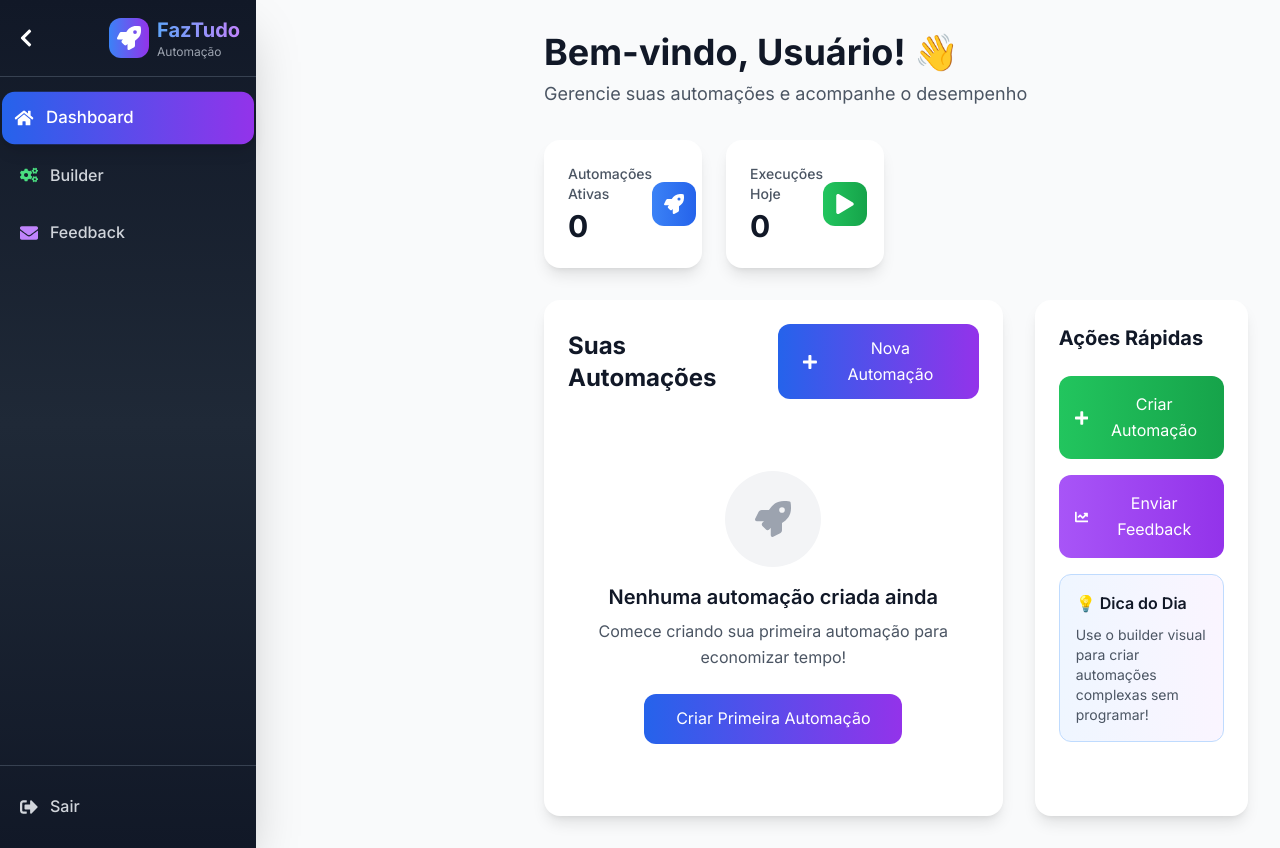
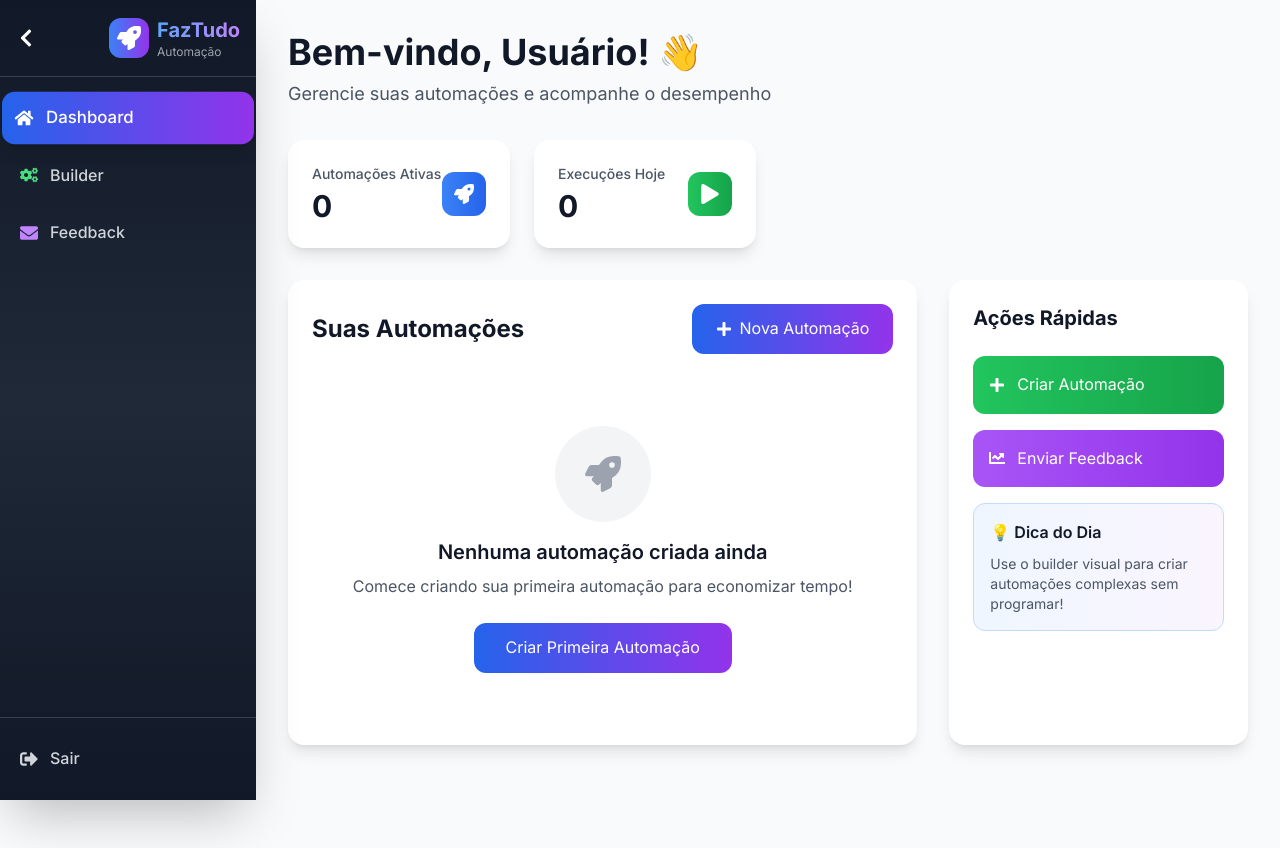
Before and after one commit to mateusrega/FazTudo, a React (Vite) app: page /dashboard in a window 1280 px wide. After the commit the page ends 800 px from the top, so only its background shows below. Built offline with nearby package versions, Linux system fonts and the light colour scheme; no server answers; what blockly would draw is missing.

Commit message:
Tornar sidebar fixa com altura 100vh

```diff
--- a/src/components/Sidebar.jsx
+++ b/src/components/Sidebar.jsx
@@ -36,7 +36,7 @@ export default function Sidebar() {
   }
 
   return (
-    <aside className={`min-h-screen bg-gradient-to-b from-gray-900 via-gray-800 to-gray-900 text-white flex flex-col shadow-2xl transition-all duration-300 ease-in-out
+    <aside className={`fixed left-0 top-0 h-screen bg-gradient-to-b from-gray-900 via-gray-800 to-gray-900 text-white flex flex-col shadow-2xl transition-all duration-300 ease-in-out z-50
       ${sidebarAberta ? "w-64" : "w-16"}`}>
 
       {/* Botão de toggle */}
--- a/src/pages/AdminFeedbacks.jsx
+++ b/src/pages/AdminFeedbacks.jsx
@@ -1,5 +1,6 @@
 // src/pages/AdminFeedbacks.jsx
 import React, { useEffect, useState, useContext } from "react";
+import Sidebar from "../components/Sidebar";
 import { db } from "../services/firebase";
 import {
   collection,
@@ -46,7 +47,9 @@ const AdminFeedbacks = () => {
   }, [user]);
 
   return (
-    <div className="max-w-4xl mx-auto p-6">
+    <div className="min-h-screen bg-gray-50">
+      <Sidebar />
+      <div className="ml-64 p-6 max-w-4xl">
       <h1 className="text-3xl font-bold mb-2">📋 Feedbacks Recebidos</h1>
       <p className="text-gray-600 mb-6">
         👥 Total de usuários registrados: <strong>{userCount}</strong>
@@ -71,6 +74,7 @@ const AdminFeedbacks = () => {
           ))}
         </ul>
       )}
+      </div>
     </div>
   );
 };
--- a/src/pages/Builder.jsx
+++ b/src/pages/Builder.jsx
@@ -5,7 +5,7 @@ import { FaLightbulb, FaRocket } from "react-icons/fa";
 
 export default function Builder() {
   return (
-    <div className="flex min-h-screen bg-gray-50">
+    <div className="min-h-screen bg-gray-50">
       <Sidebar />
       <div className="flex-1 ml-64 p-8">
         {/* Header */}
--- a/src/pages/Dashboard.jsx
+++ b/src/pages/Dashboard.jsx
@@ -14,9 +14,9 @@ const Dashboard = () => {
   ];
 
   return (
-    <div className="flex min-h-screen bg-gray-50">
+    <div className="min-h-screen bg-gray-50">
       <Sidebar />
-      <main className="flex-1 p-4 md:ml-64 md:p-8">
+      <main className="ml-64 p-4 md:p-8">
         {/* Header */}
         <div className="mb-8">
           <h1 className="text-4xl font-bold text-gray-900 mb-2">
--- a/src/pages/Feedback.jsx
+++ b/src/pages/Feedback.jsx
@@ -43,7 +43,7 @@ const Feedback = () => {
   };
 
   return (
-    <div className="flex min-h-screen bg-gray-50">
+    <div className="min-h-screen bg-gray-50">
       <Sidebar />
       <main className="flex-1 ml-64 p-8">
         {/* Header */}
```
